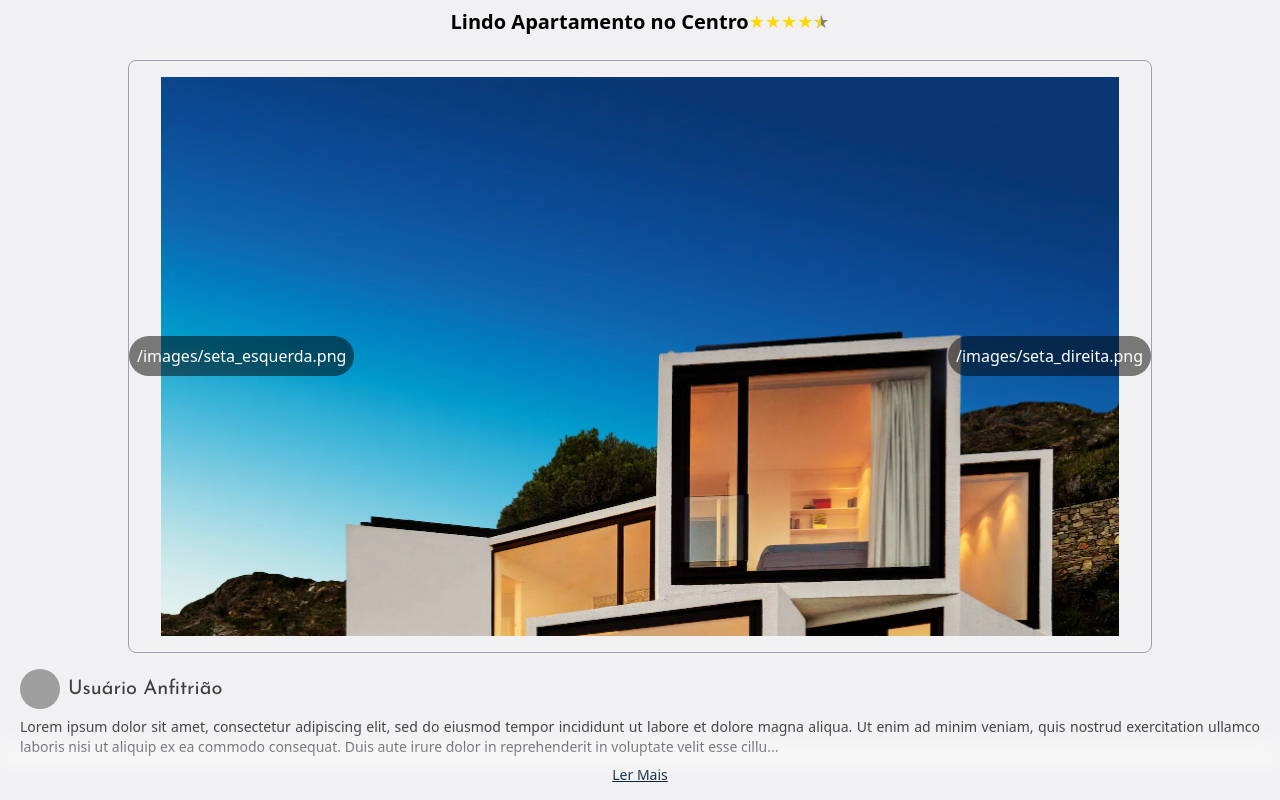
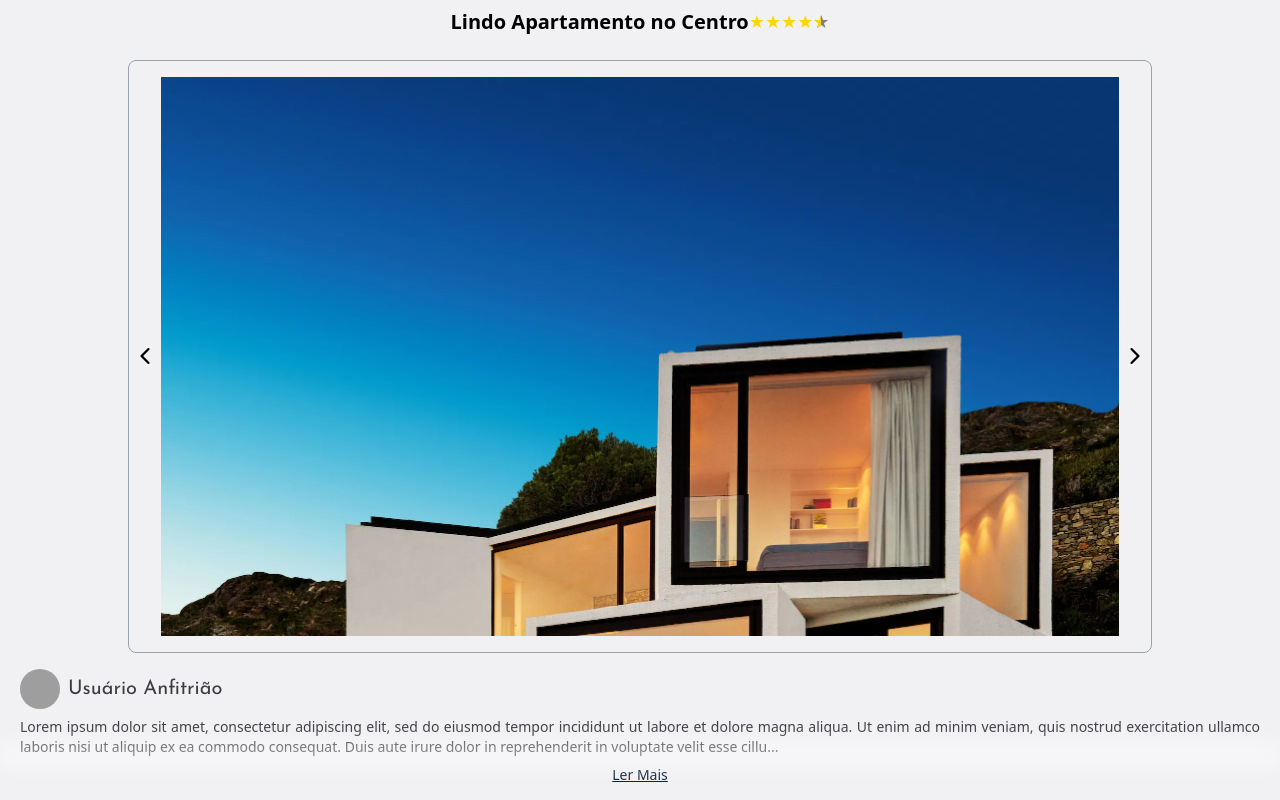
Before and after one commit to ADS2024-2-LocaEspaco/LocacaoEspacoFE, a Next.js app: page /anuncio/exibir/exibirAnuncio in a window 1280 px wide. Built offline with nearby package versions, Linux system fonts and the light colour scheme; grey boxes are pictures that could not be loaded.

Commit message:
Ajustadas as setas de navegação do carrossel

```diff
--- a/src/pages/anuncio/components/carrossel.tsx
+++ b/src/pages/anuncio/components/carrossel.tsx
@@ -39,14 +39,14 @@ type CarrosselProps = {
         {/* botões de navegação do carrossel */}
         <button
           onClick={scrollPrev}
-          className="absolute top-1/2 left-0 transform -translate-y-1/2 p-2 bg-black bg-opacity-50 text-white rounded-full">
-          {setaEsquerda}
+          className="absolute top-1/2 left-0 transform -translate-y-1/2 p-2 bg-opacity-0 text-white rounded-full w-[32px]">
+        {<img src={setaEsquerda} /> }
         </button>
 
         <button
           onClick={scrollNext}
-          className="absolute top-1/2 right-0 transform -translate-y-1/2 p-2 bg-black bg-opacity-50 text-white rounded-full">
-          {setaDireita}
+          className="absolute top-1/2 right-0 transform -translate-y-1/2 p-2 bg-opacity-0 w-[32px]">
+          {<img src={setaDireita} /> }
         </button>
       </div>
     );
```
